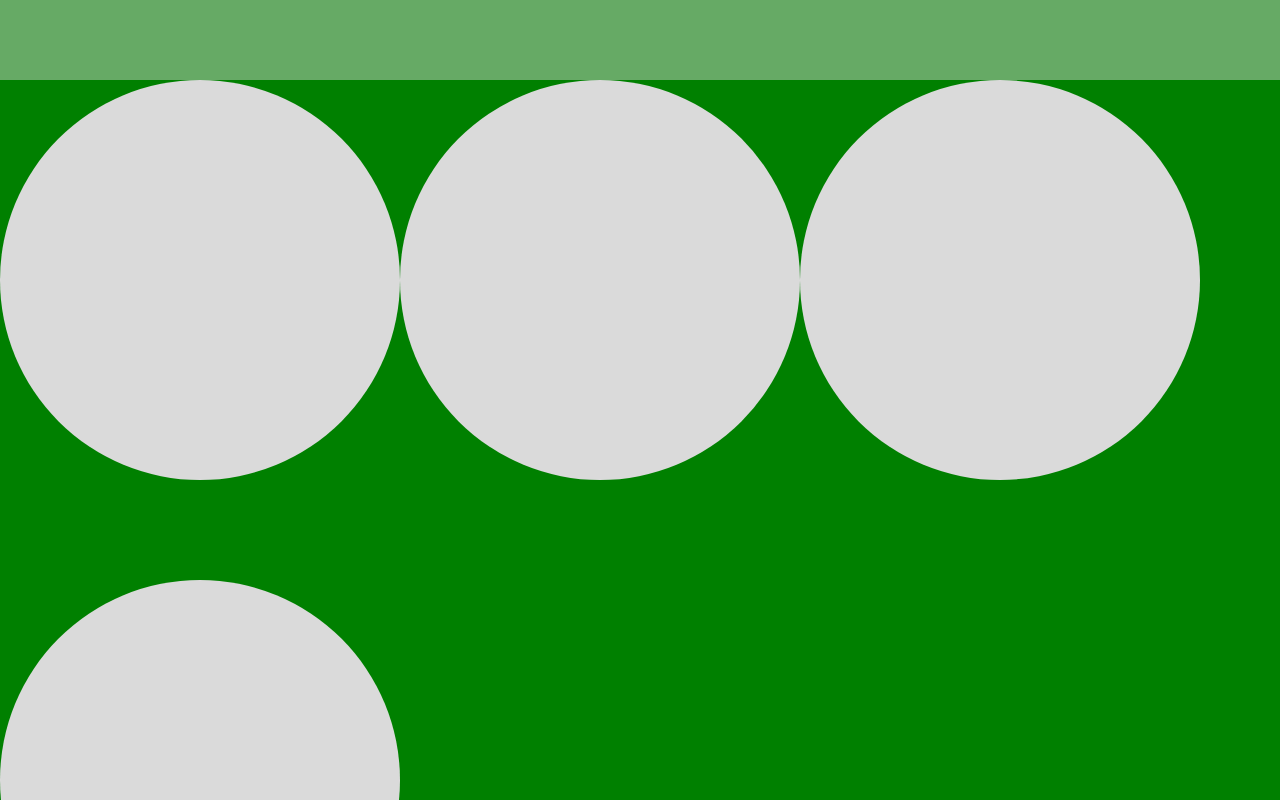
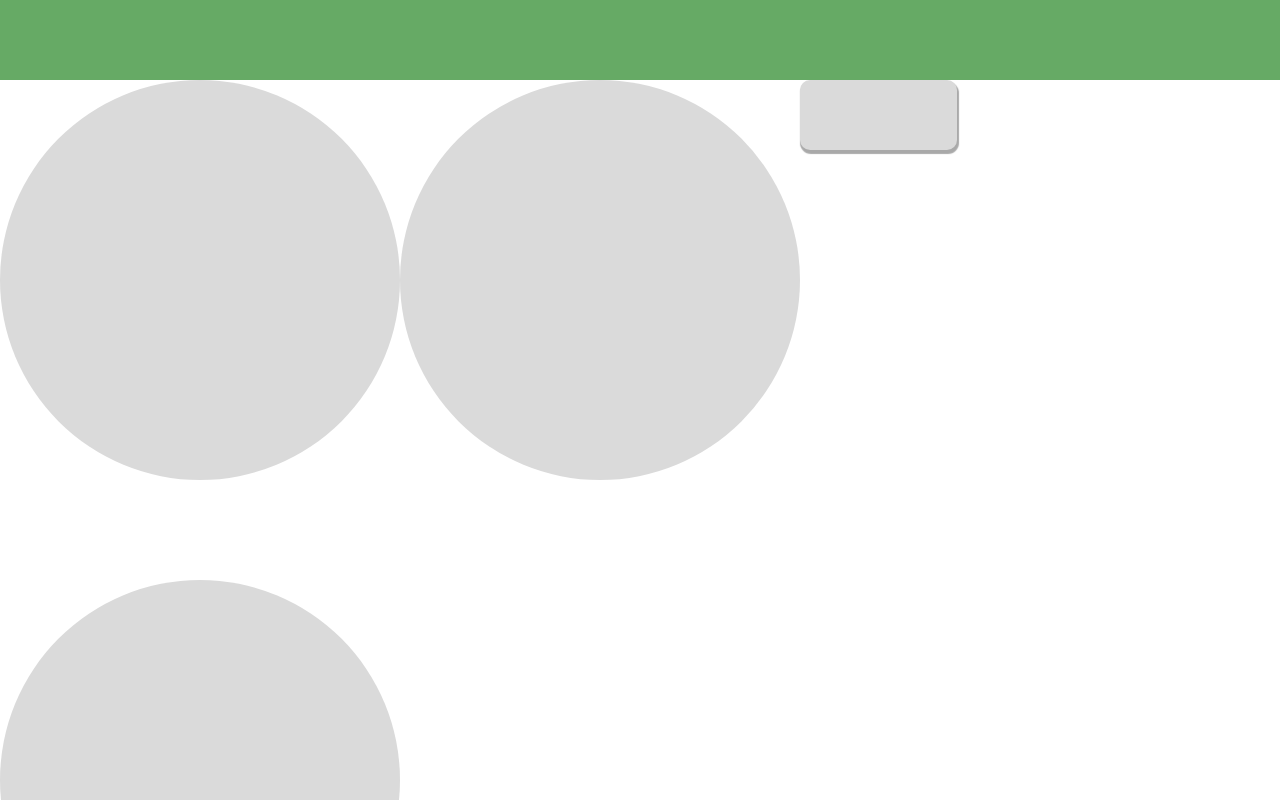
Before and after one commit to DucoArmy/Check-me-web, a React app: page / in a window 1280 px wide. Shown: the top 800 px of the page. Built offline with nearby package versions, Linux system fonts and the light colour scheme.

Commit message:
Check-me-web (+LargeTable)

```diff
--- a/package.json
+++ b/package.json
@@ -34,5 +34,4 @@
     "webpack-dev-server": "^4.9.3",
     "ts-loader": "^9.3.1"
   }
-
 }
--- a/src/component/desks/LargeTable.jsx
+++ b/src/component/desks/LargeTable.jsx
@@ -1,9 +1,11 @@
 import styled from "styled-components"
 const Main = styled.div`
-    width: 400px;
-    height: 400px;
-    border-radius: 50%;
-    background-color: #dadada
+    width: 157px;
+    height: 70px;
+    border-radius: 10px;
+    background-color: #DADADA;
+    box-shadow: 1px 3px 1px 1px #00000056;
+
 `
 export default () => {
     return (
--- a/src/component/main/index.style.jsx
+++ b/src/component/main/index.style.jsx
@@ -2,7 +2,7 @@
 export const Main = styled.div`
     width: 100vw;
     height: 1000px;
-    background-color: green;
+    background-color: #ffffff;
     display: flex;
     flex-wrap: wrap;
 `
```
Also changed, not shown: 1 other file (tests, documents, lock files or other folders).
